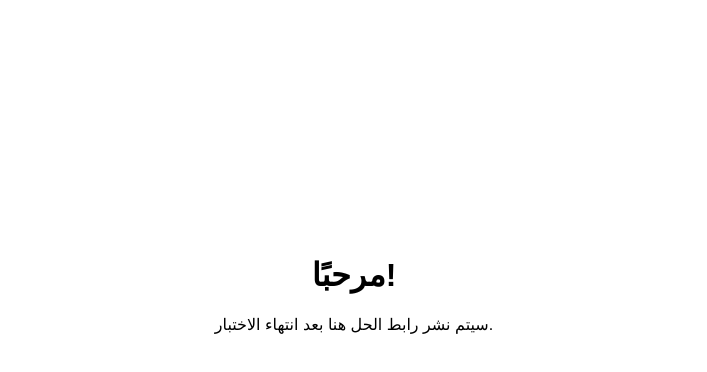
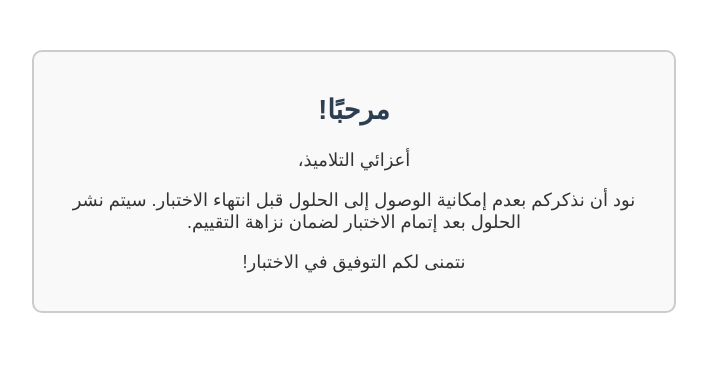
Before and after one commit to med1130/Sollution-Exam-3TM-Genie-electrique, a plain HTML site: page index.html in a window 1280 px wide. Shown: the whole page, without its empty margins (286-993 px from the left). Drawn offline with Linux system fonts and the light colour scheme.

Commit message:
Update index.html

```diff
--- a/index.html
+++ b/index.html
@@ -3,10 +3,38 @@
 <head>
     <meta charset="UTF-8">
     <meta name="viewport" content="width=device-width, initial-scale=1.0">
-    <title>صفحة الحلول</title>
+    <title>رسالة التذكير</title>
+    <style>
+        body {
+            font-family: Arial, sans-serif;
+            text-align: center;
+            direction: rtl;
+            margin-top: 50px;
+        }
+        .message {
+            background-color: #f9f9f9;
+            border: 2px solid #ccc;
+            padding: 20px;
+            display: inline-block;
+            border-radius: 10px;
+            max-width: 600px;
+            width: 90%;
+            font-size: 18px;
+            color: #333;
+        }
+        .message h2 {
+            color: #2c3e50;
+        }
+    </style>
 </head>
-<body style="text-align: center; font-family: Arial, sans-serif; margin-top: 20%;">
-    <h1>مرحبًا!</h1>
-    <p>سيتم نشر رابط الحل هنا بعد انتهاء الاختبار.</p>
+<body>
+
+    <div class="message">
+        <h2>مرحبًا!</h2>
+        <p>أعزائي التلاميذ،</p>
+        <p>نود أن نذكركم بعدم إمكانية الوصول إلى الحلول قبل انتهاء الاختبار. سيتم نشر الحلول بعد إتمام الاختبار لضمان نزاهة التقييم.</p>
+        <p>نتمنى لكم التوفيق في الاختبار!</p>
+    </div>
+
 </body>
 </html>
```
